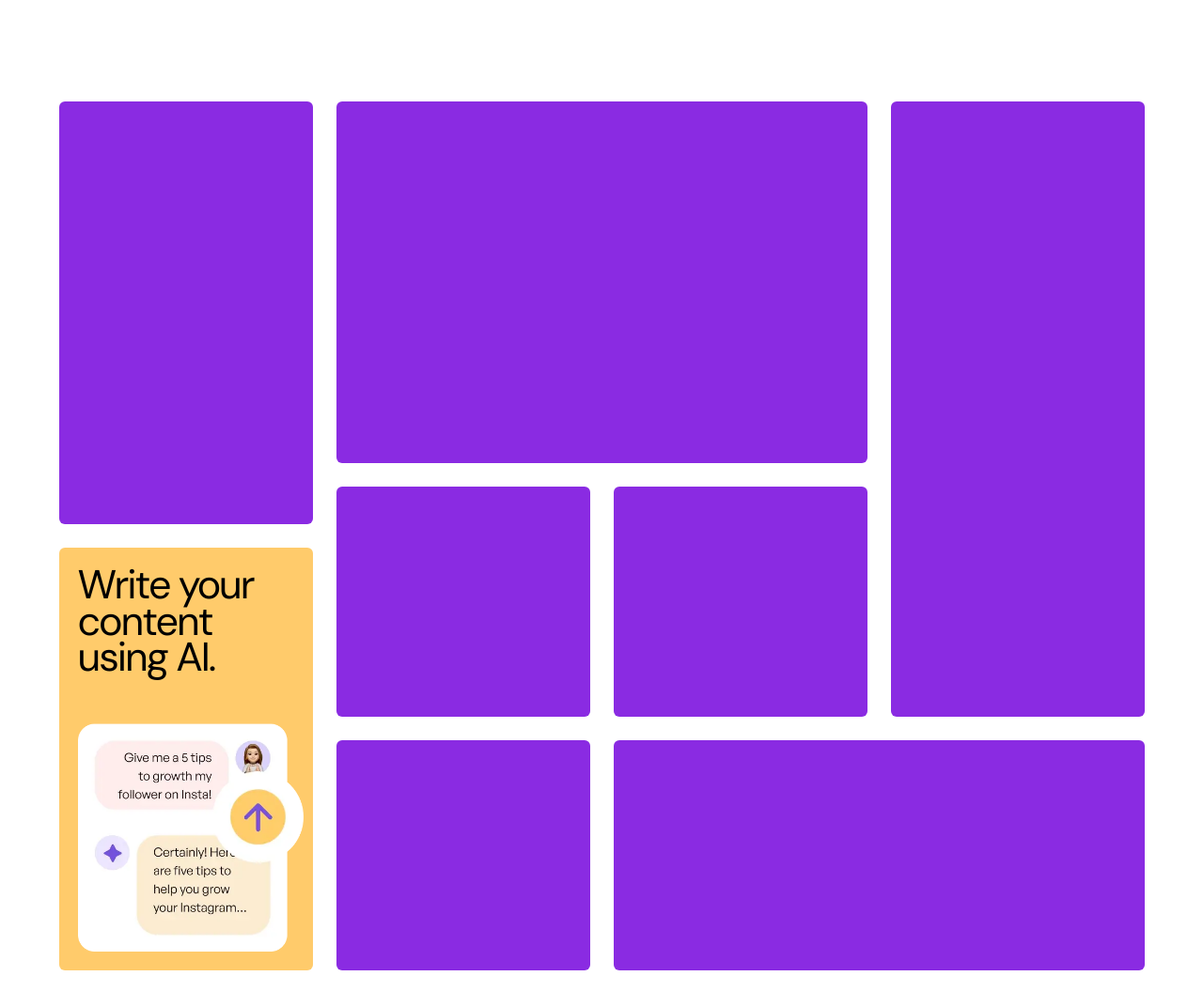
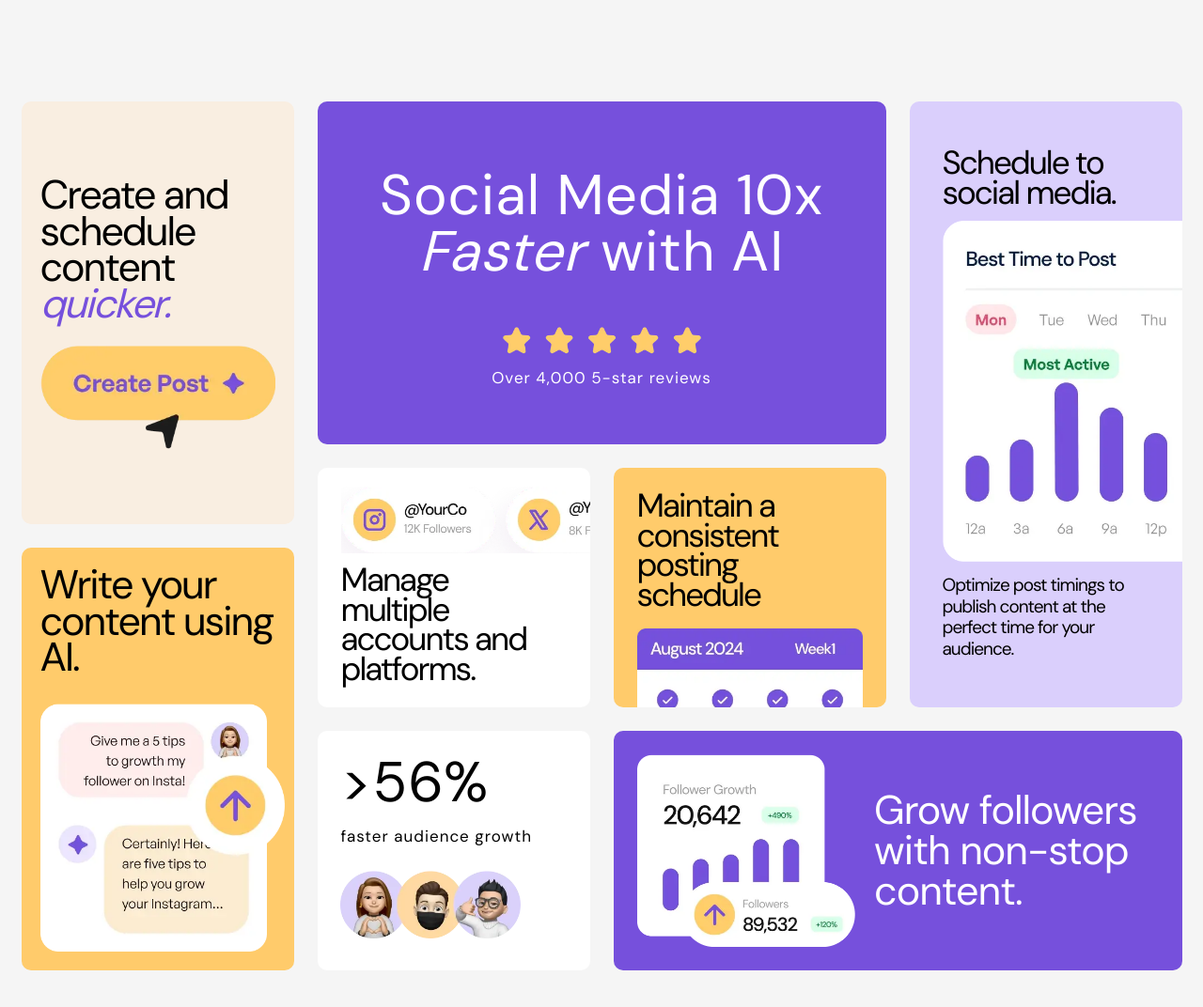
Before and after one commit to Fabiosdl/bento-grid, a plain HTML site: page index.html in a window 1280 px wide. Shown: the whole page at 94% size. Drawn offline with Linux system fonts and the light colour scheme.

Commit message:
desktop version completed

```diff
--- a/index.html
+++ b/index.html
@@ -14,17 +14,38 @@
 <body>
 
   <div class="bento-container">
-    <div class="item sq1"></div>
-    <div class="item sq2"></div>
-    <div class="item sq3"></div>
-    <div class="item sq4"></div>
-    <div class="item sq5"></div>
+    <div class="item sq1">Create and schedule content<span>quicker.</span>
+      <img src="/assets/images/illustration-create-post.webp" alt="create post" />
+    </div>
+    <div class="item sq2">Social Media <span class="10x">10x</span>
+      <i>Faster</i> with AI
+      <img src="/assets/images/illustration-five-stars.webp" alt="five stars"/>
+      <span class="bottom-text">Over 4,000 5-star reviews</span>
+    </div>
+    <div class="item sq3">Schedule to social media.
+      <img src="/assets/images/illustration-schedule-posts.webp"/>
+      <span>Optimize post timings to publish content at
+        the perfect time for your audience.</span>
+    </div>
+    <div class="item sq4">
+      <img src="/assets/images/illustration-multiple-platforms.webp" alt="multiple platforms"/>
+      <span>Manage multiple accounts and platforms.</span>
+    </div>
+    <div class="item sq5">Maintain a consistent posting schedule
+      <img src="/assets/images/illustration-consistent-schedule.webp" alt="calendar"/>
+    </div>
     <div class="item sq6">
       Write your content using AI.
-      <img src="/assets/images/illustration-ai-content.webp" alt="text messages" class="AI"/>
+      <img src="/assets/images/illustration-ai-content.webp" alt="text messages"/>
     </div>
-    <div class="item sq7"></div>
-    <div class="item sq8"></div>
+    <div class="item sq7">>56%
+      <p>faster audience growth</p>
+      <img src="/assets/images/illustration-audience-growth.webp" alt="audience growth"/>
+    </div>
+    <div class="item sq8">
+      <img src="/assets/images/illustration-grow-followers.webp" alt="grow followers"/>
+      <span>Grow followers with non-stop content.</span>
+    </div>
 
 
 
--- a/style.css
+++ b/style.css
@@ -19,9 +19,8 @@
     src: url('assets/fonts/static/DMSans-MediumItalic.ttf') format('truetype');
 }
 
-
-
 body {
+    font-family: 'Regular';
     display: flex;
     justify-content: center;
     align-items: center;
@@ -29,46 +28,129 @@ body {
     padding-bottom: 100px;
     padding-left: 150px;
     padding-right: 150px;
+    background-color: hsl(0, 0%, 96%);
 }
 
 .bento-container{
     display: grid;
-    grid-template-rows: 385px 40px 180px 245px ;
-    grid-template-columns: 270px 270px 270px 270px;
+    grid-template-rows: 365px 60px 170px 255px;
+    grid-template-columns: 290px 290px 290px 290px;
     gap: 25px;
 }
 
 .item{
-    background-color: blueviolet;
     grid-row: span 1;
     grid-column: span 1;
-    border-radius: 6px;
+    border-radius: 10px;
+    display: flex;
+    flex-direction: column;
+    justify-content: space-between;
+    align-items: flex-start;
+}
+img{
+    width: 100%;
+    height: auto;
+    object-fit: contain;
 }
 .sq1{
     grid-row: span 2;
+    display: inline-flex;
+    text-align: left;
+    font-size: 43px;
+    line-height: 0.9;
+    letter-spacing: -2px;
+    background-color: hsl(31, 66%, 93%);
+    padding: 80px 20px 80px 20px;
+}
+.sq1 span{
+    font: 'MediumItalic';
+    font-style: italic;
+    margin-bottom: 25px;
+    color: hsl(256, 67%, 59%);
+}
+.sq1 img{
+    width: 100%;
+    height: auto;
+    object-fit: contain;
 }
 .sq2{
     grid-column: span 2;
+    display: inline;
+    align-items: center;
+    text-align: center;
+    font-size: 60px;
+    font-weight: 500;
+    color: white;
+    line-height: 1;
+    letter-spacing: 1px;
+    background-color: hsl(256, 67%, 59%);
+    padding: 70px 30px 50px 30px;
+}
+.sq2 img{
+    width: 100%;
+    height: auto;
+    object-fit: contain;
+    scale: 0.4;
+    margin-top: 20px;
+}
+.bottom-text{
+    display: block;
+    font-size: 17px;
+    margin-top: -25px;
 }
 .sq3{
     grid-row: span 3;
+    font-size: 35px;
+    line-height: 0.9;
+    letter-spacing: -2px;
+    padding: 50px 35px 50px 35px;
+    background-color: hsl(254, 88%, 90%);
+    overflow:hidden;
+}
+.sq3 img{
+    width: 185%;
+    height: auto;
+    margin: 10px 0 10px 0;
+}
+.sq3 span{
+    font-size: 19px;
+    line-height: 1.2;
+    letter-spacing: -1px;
+    padding: 0 10px 0 0;
 }
 .sq4{
     grid-row: span 2;
+    background-color: hsl(0, 0%, 100%);
+    padding:20px 40px 25px 25px;
+    overflow: hidden;
+}
+.sq4 img{
+    width: 150%;
+}
+.sq4 span{
+    font-size: 35px;
+    font-weight: 500;
+    line-height: 0.9;
+    letter-spacing: -2px;
 }
 .sq5{
+    font-size: 35px;
+    font-weight: 500;
+    line-height: 0.9;
+    letter-spacing: -2px;
     grid-row:span 2;
+    background-color: hsl(39, 100%, 71%);
+    padding: 25px;
+    overflow: hidden;
+}
+.sq5 img{
+    margin-top: 20px;
 }
 .sq6{
-    font-family: 'Regular';
     font-size: 43px;
     line-height: 0.9;
     letter-spacing: -2px;
     grid-row:span 2;
-    display: flex;
-    flex-direction: column;
-    justify-content: space-between;
-    align-items: flex-start;
     text-align: left;
     padding: 20px 10px 20px 20px;
     background-color: hsl(39, 100%, 71%);
@@ -78,6 +160,37 @@ body {
     height: auto;
     object-fit: contain;
 }
+.sq7{
+    font: 'Medium';
+    font-size: 60px;
+    font-weight: 500;
+    line-height: 1;
+    letter-spacing: 1px;
+    text-align: left;
+    padding: 25px;
+    background-color: hsl(0, 0%, 100%);
+
+}
+.sq7 p{
+    font-size: 17px;
+}
+.sq7 img{
+    scale: 0.8;
+    margin-left: -25px;
+}
 .sq8{
+    flex-direction: row;
+    align-items: center;
     grid-column: span 2;
+    color: white;
+    font-size: 43px;
+    line-height: 1;
+    letter-spacing: -1px;
+    background-color: hsl(256, 67%, 59%);
+    padding: 25px;
 }
+.sq8 img{
+    height: 100%;
+    width: auto;
+    margin-right: 20px;
+}
```
